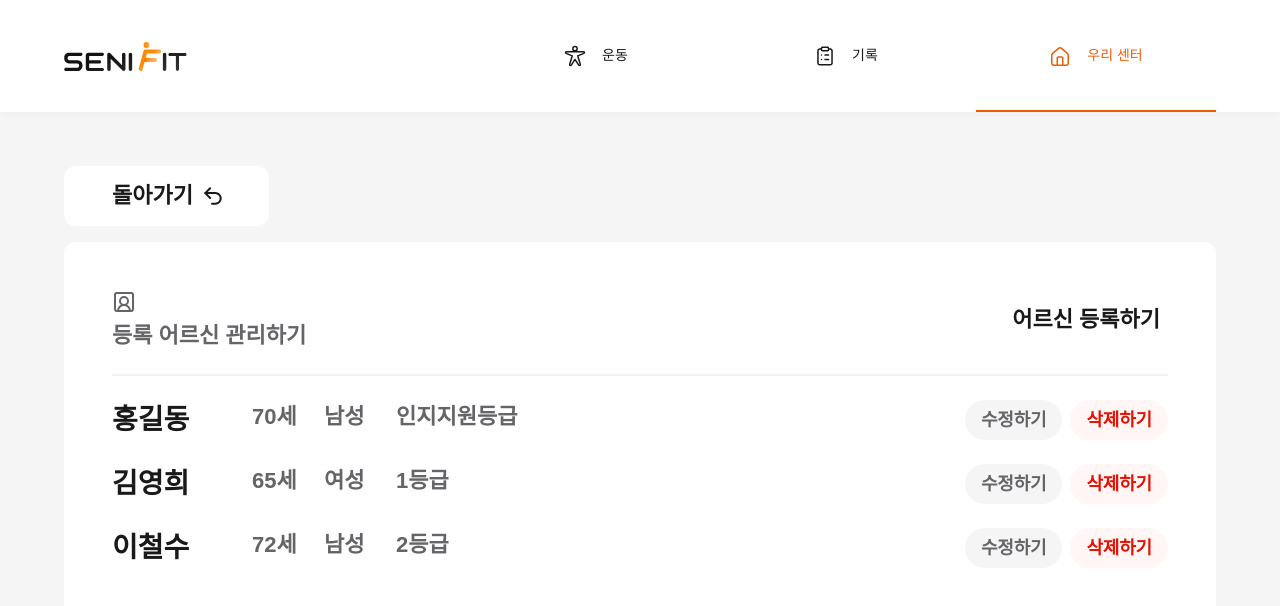
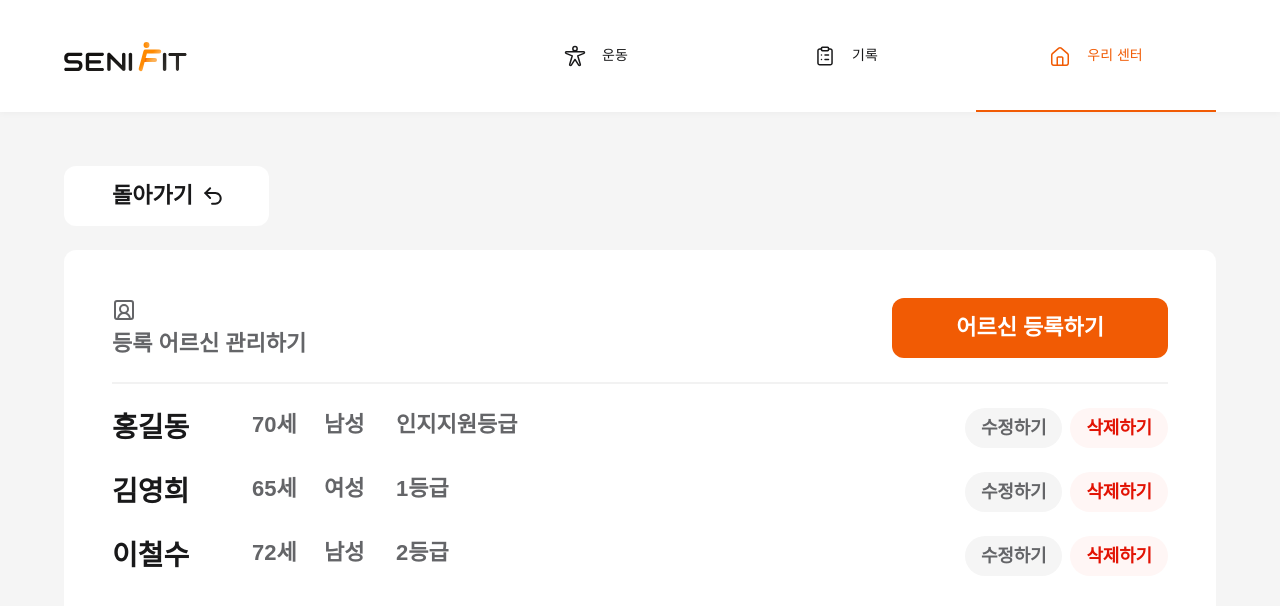
Before and after one commit to Team-Senifit/Web, a Next.js app: page /my-center/members in a window 1280 px wide. Shown: the top 606 px of the page. Built offline with nearby package versions, Linux system fonts and the light colour scheme; a web font is replaced by a local one.

Commit message:
Design: 어르신 리스트 페이지 디자인 완료

```diff
--- a/src/app/my-center/members/page.tsx
+++ b/src/app/my-center/members/page.tsx
@@ -1,10 +1,12 @@
-import { Button, Divider, Stack, Typography } from "@mui/material";
-import AddIcon from "@mui/icons-material/Add";
+"use client";
+
+import { Box, Divider, Stack } from "@mui/material";
 import React from "react";
 import MemberList from "./panel/MemberList";
-import Link from "next/link";
 import ReturnButton from "./panel/ReturnButton";
 import PageInfoCard from "./panel/PageInfoCard";
+import AddMemberButton from "./panel/AddMemberButton";
+import useMedia from "@/hooks/useMedia";
 
 const memberData: Array<IMember> = [
   {
@@ -32,8 +34,9 @@ const memberData: Array<IMember> = [
 ];
 
 const Page = () => {
+  const { isDesktop } = useMedia();
   return (
-    <Stack spacing={2} sx={{ width: "100%", height: "100%" }}>
+    <Stack spacing={[2, 3]} sx={{ width: "100%", height: "100%" }}>
       <ReturnButton />
       <Stack
         direction={"column"}
@@ -53,6 +56,15 @@ const Page = () => {
         />
         <MemberList members={memberData} />
       </Stack>
+      {!isDesktop && (
+        <Box
+          sx={{
+            px: ["1.5rem", 0],
+          }}
+        >
+          <AddMemberButton />
+        </Box>
+      )}
     </Stack>
   );
 };
--- /dev/null
+++ b/src/app/my-center/members/panel/AddMemberButton.tsx
@@ -0,0 +1,25 @@
+import { Button, Typography } from "@mui/material";
+import Link from "next/link";
+import React from "react";
+
+const AddMemberButton = () => {
+  return (
+    <Button
+      href="/my-center/members/add"
+      component={Link}
+      sx={{
+        width: [1, 1, "fit-content"],
+        height: "3.75rem",
+        borderRadius: "0.75rem",
+        px: 8,
+        py: 2,
+        bgcolor: "primary.main",
+        color: "static.white",
+      }}
+    >
+      <Typography variant="Heading1">{"어르신 등록하기"}</Typography>
+    </Button>
+  );
+};
+
+export default AddMemberButton;
--- a/src/app/my-center/members/panel/PageInfoCard.tsx
+++ b/src/app/my-center/members/panel/PageInfoCard.tsx
@@ -4,6 +4,7 @@ import { SquareUserRoundIcon } from "@/components/icons";
 import useMedia from "@/hooks/useMedia";
 import { Button, Stack, Typography } from "@mui/material";
 import React from "react";
+import AddMemberButton from "./AddMemberButton";
 
 const InfoCard = () => {
   const { isPhone, isDesktop } = useMedia();
@@ -31,13 +32,7 @@ const InfoCard = () => {
           {"등록 어르신 관리하기"}
         </Typography>
       </Stack>
-      {isDesktop && (
-        <Button>
-          <Typography variant="Heading1" sx={{ color: "label.normal" }}>
-            {"어르신 등록하기"}
-          </Typography>
-        </Button>
-      )}
+      {isDesktop && <AddMemberButton />}
     </Stack>
   );
 };
```
